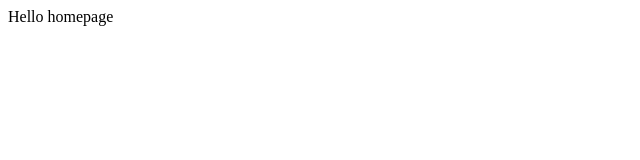
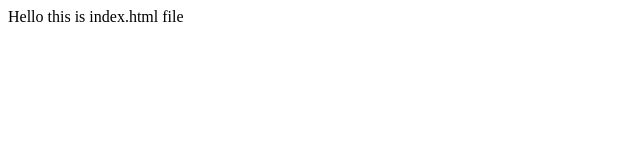
Before and after one commit to iambhattaraitanuj/learning-git, a plain HTML site: page index.html in a window 1280 px wide. Shown: the full height of the page, 0-640 px from the left. Drawn offline with Linux system fonts and the light colour scheme.

Commit message:
Initial commit

```diff
--- a/index.html
+++ b/index.html
@@ -8,6 +8,6 @@
     <title>Document</title>
   </head>
   <body>
-    Hello homepage
+    Hello this is index.html file
   </body>
 </html>
```
